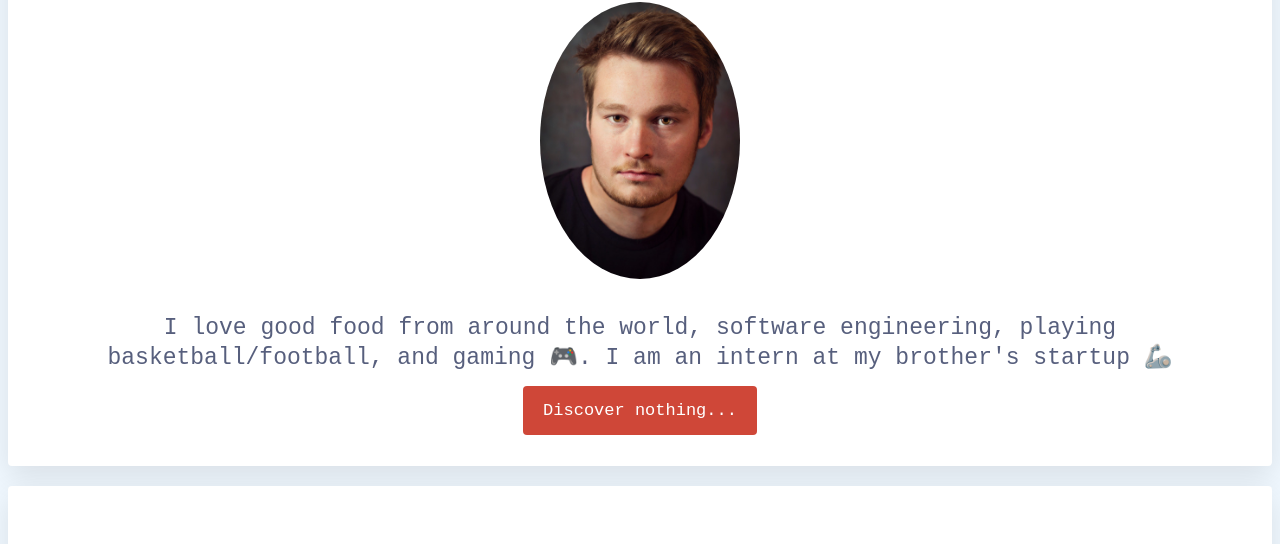
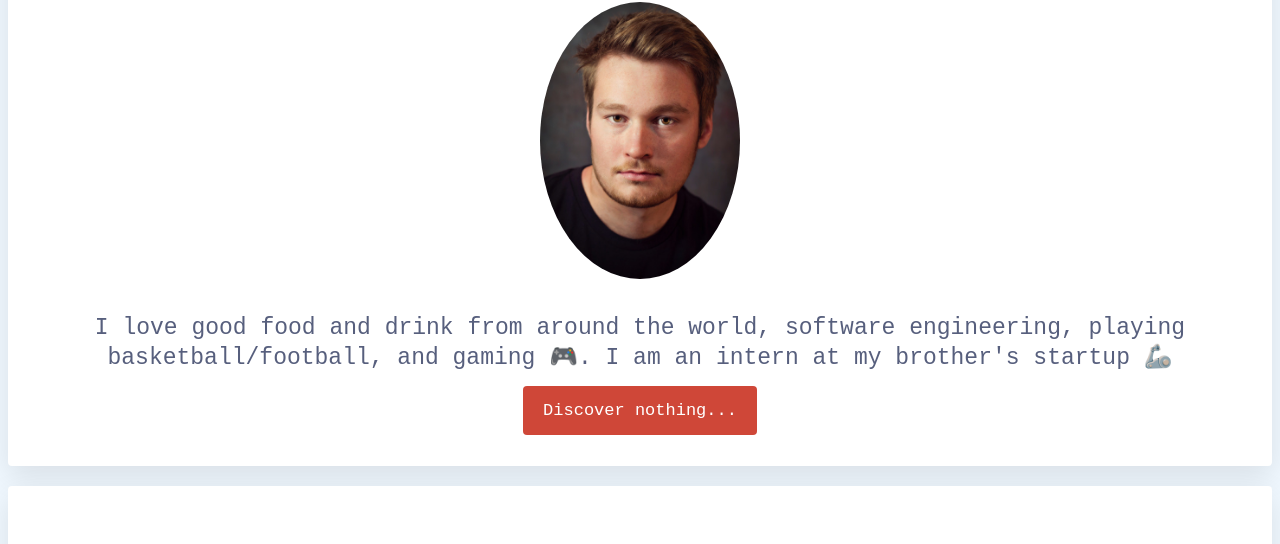
Before and after one commit to chriswall24/profile, a plain HTML site: page index.html in a window 1280 px wide. Shown: the part 134-678 px from the top of the page. Drawn offline with Linux system fonts and the light colour scheme.

Commit message:
changing language

```diff
--- a/index.html
+++ b/index.html
@@ -12,7 +12,7 @@
       <div class="card-white">
         <h1>Hello, I'm Chris 🤓</h1>
         <img src="/profile/images/headshot.jpeg" class="img-circle" alt="Chris Wall Headshot">
-        <p>I love good food from around the world, software engineering, playing basketball/football, and gaming 🎮. I am an intern at my brother's startup 🦾</p>
+        <p>I love good food and drink from around the world, software engineering, playing basketball/football, and gaming 🎮. I am an intern at my brother's startup 🦾</p>
         <a href="#" class="btn-red">Discover nothing...</a>
       </div>
       <div class="card-white">
```
